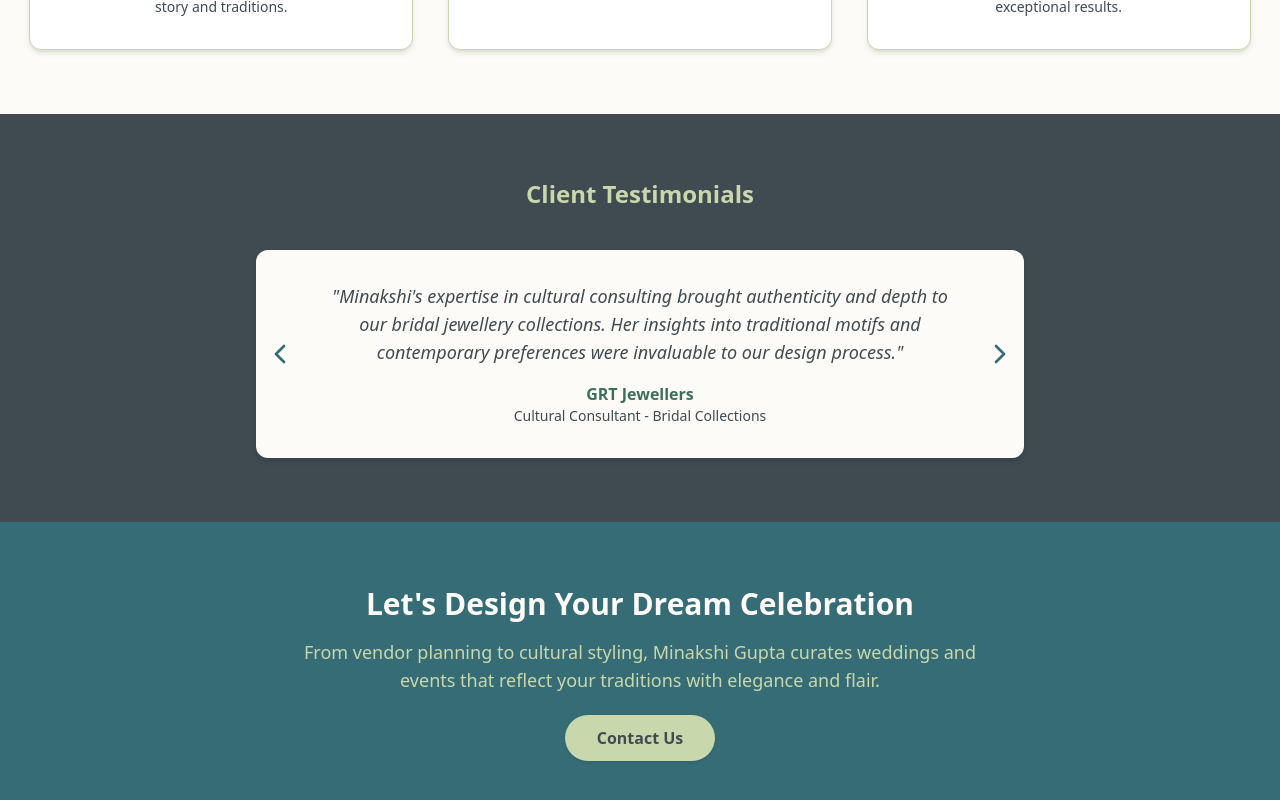
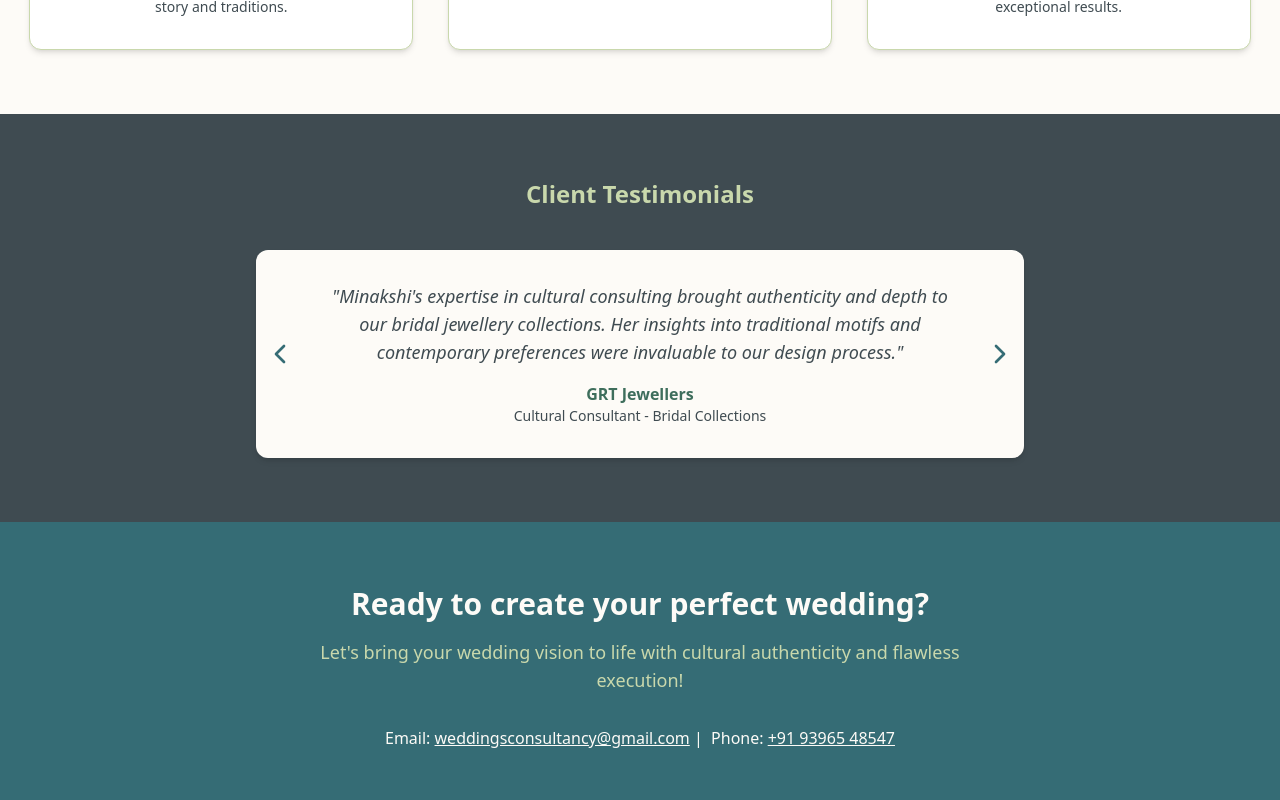
Before and after one commit to hardik-sodhani/minakshiguptasite, a Next.js app: page / in a window 1280 px wide. Shown: the part 736-1536 px from the top of the page. Built offline with nearby package versions, Linux system fonts and the light colour scheme.

Commit message:
Updating CTA with email and whatsapp

```diff
--- a/src/components/sections/CTA.tsx
+++ b/src/components/sections/CTA.tsx
@@ -3,16 +3,25 @@ import Link from 'next/link';
 export default function CTA() {
   return (
     <section className="bg-brand-darkTeal text-center py-16 px-6">
-      <h2 className="text-3xl font-bold mb-4 text-brand-beige">Let&apos;s Design Your Dream Celebration</h2>
+      <h2 className="text-3xl font-bold mb-4 text-brand-beige">Ready to create your perfect wedding?</h2>
       <p className="text-lg max-w-2xl mx-auto mb-8 text-brand-mint">
-        From vendor planning to cultural styling, Minakshi Gupta curates weddings and events that reflect your traditions with elegance and flair.
+        Let&apos;s bring your wedding vision to life with cultural authenticity and flawless execution!
       </p>
-      <Link
-        href="/contact"
-        className="bg-brand-mint text-brand-charcoal px-8 py-3 rounded-full font-semibold shadow hover:bg-brand-beige hover:text-brand-darkTeal transition"
-      >
-        Contact Us
-      </Link>
+      <div className="text-brand-beige">
+        <span>
+            Email: <a
+              href="mailto:weddingsconsultancy@gmail.com"
+              className="underline hover:text-brand-beige transition"
+            >weddingsconsultancy@gmail.com</a>
+            &nbsp;|&nbsp;
+            Phone: <a
+              href="https://wa.me/919396548547"
+              target="_blank"
+              rel="noopener noreferrer"
+              className="underline hover:text-brand-beige transition"
+            >+91 93965 48547</a>
+          </span>
+      </div>
     </section>
   );
 }
--- a/src/data/content.tsx
+++ b/src/data/content.tsx
@@ -41,6 +41,6 @@ export const services: Service[] = [
 
 export const navigation: NavItem[] = [
   { label: "About", href: "/about" },
-  { label: "Case Studies", href: "/testimonials" },
-  { label: "Contact", href: "/contact" }
+  { label: "Case Studies", href: "/case-studies" },
+  // { label: "Contact", href: "/contact" }
 ];
```
